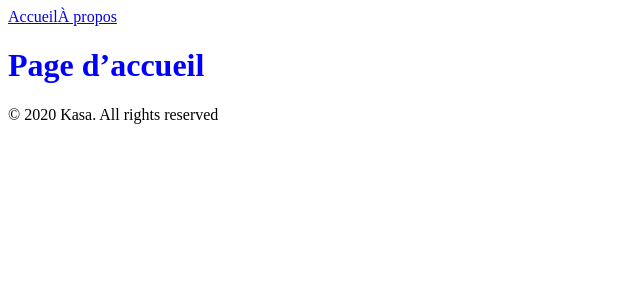
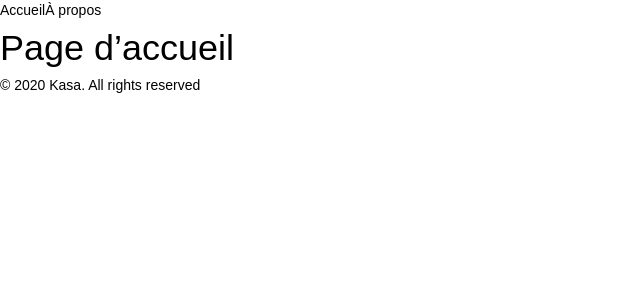
Before and after one commit to Jonathan-Huber/Kasa, a React (Vite) app: page / in a window 1280 px wide. Shown: the top 300 px of the page, without its empty margins (0-640 px from the left). Built offline with nearby package versions, Linux system fonts and the light colour scheme.

Commit message:
style: initialiser le contenu des fichiers SCSS (reset, variables, base)

```diff
--- a/src/styles/_base.scss
+++ b/src/styles/_base.scss
@@ -1,3 +1,42 @@
+@use 'variables' as v;
+
+html {
+  font-size: 14px; // base mobile → 1rem = 14px
+}
+
+body {
+  font-family: v.$font-main;
+  font-size: v.$font-base;
+  line-height: 1.5;
+  color: v.$color-text-dark;
+  background-color: v.$color-background;
+}
+
 h1 {
-    color: blue; // teste sass
+  font-size: v.$font-xl;
 }
+
+p {
+  font-size: v.$font-base;
+}
+
+a {
+  color: v.$color-text-dark;
+  text-decoration: none;
+
+  &:hover {
+    color: v.$color-primary;
+  }
+}
+
+.sr-only {
+  position: absolute !important;
+  width: 1px !important;
+  height: 1px !important;
+  padding: 0 !important;
+  margin: -1px !important;
+  overflow: hidden !important;
+  clip: rect(0, 0, 0, 0) !important;
+  white-space: nowrap !important;
+  border: 0 !important;
+}
--- a/src/styles/_reset.scss
+++ b/src/styles/_reset.scss
@@ -0,0 +1,26 @@
+/* _reset.scss */
+html, body, div, span, applet, object, iframe,
+h1, h2, h3, h4, h5, h6, p, blockquote, pre,
+a, abbr, acronym, address, big, cite, code,
+del, dfn, em, img, ins, kbd, q, s, samp,
+small, strike, strong, sub, sup, tt, var,
+b, u, i, center,
+dl, dt, dd, ol, ul, li,
+fieldset, form, label, legend,
+table, caption, tbody, tfoot, thead, tr, th, td,
+article, aside, canvas, details, embed,
+figure, figcaption, footer, header, hgroup,
+menu, nav, output, ruby, section, summary,
+time, mark, audio, video {
+  margin: 0;
+  padding: 0;
+  border: 0;
+  font-size: 100%;
+  font: inherit;
+  vertical-align: baseline;
+}
+
+/* box-sizing */
+*, *::before, *::after {
+  box-sizing: border-box;
+}
--- a/src/styles/_variables.scss
+++ b/src/styles/_variables.scss
@@ -0,0 +1,34 @@
+// Couleurs principales
+$color-primary: #ff6060;
+$color-background: #ffffff;
+
+$color-footer-bg: #000000;
+$color-home-cards-bg: #f5f5f5;
+
+$color-text-dark: #000000;
+$color-text-light: #ffffff;
+
+// Typographie
+$font-main: 'Montserrat', sans-serif;
+
+$font-xs: 0.71rem;  // ~10px
+$font-sm: 0.86rem;  // ~12px
+$font-base: 1rem;   //  14px → base mobile
+$font-md: 1.29rem;  // ~18px
+$font-lg: 1.71rem;  // ~24px
+$font-xl: 2.57rem;  // ~36px
+$font-xxl: 3.43rem; // ~48px
+
+// Espacements
+$spacing-xs: 0.29rem;   // ~4px
+$spacing-sm: 0.57rem;   // ~8px
+$spacing-md: 1.14rem;   // ~16px
+$spacing-lg: 1.71rem;   // ~24px
+$spacing-xl: 2.29rem;   // ~32px
+$spacing-xxl: 3.43rem;  // ~48px
+$spacing-xxxl: 4.57rem; // ~64px
+
+// Bordures
+$border-radius-sm: 5px;
+$border-radius-md: 10px;
+$border-radius-lg: 25px;
```
